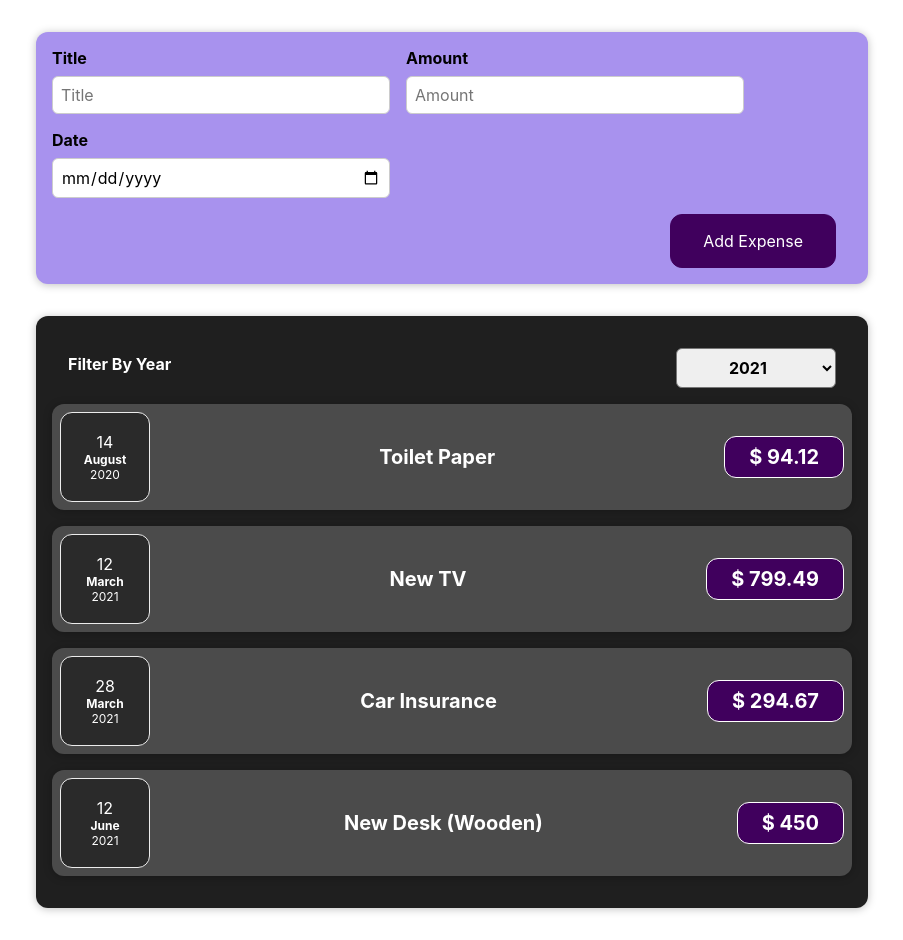
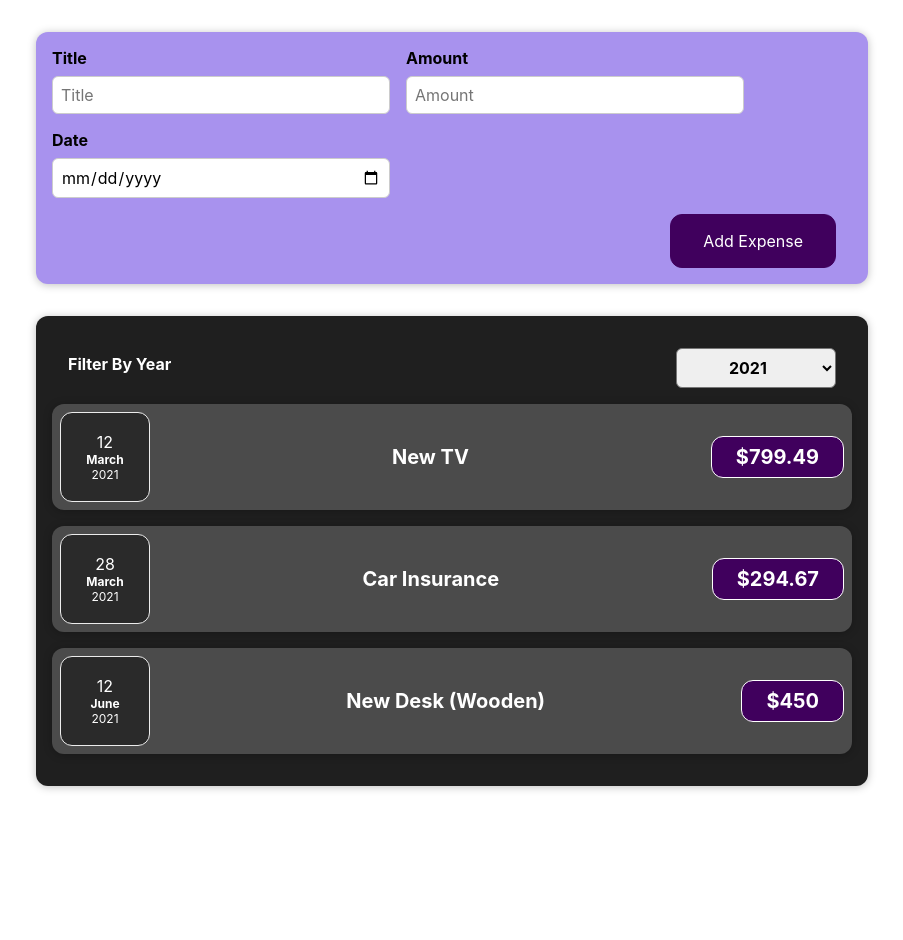
Before and after one commit to quill-tech/expense-tracker, a React (Create React App) app: page / in a window 1280 px wide. Shown: the whole page, without its empty margins (188-1091 px from the left). After the commit the page ends 818 px from the top, so only its background shows below. Built offline with nearby package versions, Linux system fonts and the light colour scheme.

Commit message:
Rendered conditional output

```diff
--- a/src/App.js
+++ b/src/App.js
@@ -1,9 +1,9 @@
+import React, { useState } from 'react'
 import './App.css'
 import { Expenses } from './components/ExpensesComponent/Expenses/Expenses.component'
 import NewExpense from './components/NewExpenses/NewExpense.component'
 
-function App() {
-  const expenses = [
+const INITIAL_EXPENSES = [
   {
     id: 'e1',
     title: 'Toilet Paper',
@@ -24,9 +24,10 @@ function App() {
     date: new Date(2021, 5, 12),
   },
 ]
-
+function App() {
+  const [expenses, setExpenses] = useState(INITIAL_EXPENSES)
   const addExpenseHandler = expense => {
-    console.log(expense)
+    setExpenses(prevExpenses => [expense, ...prevExpenses])
   }
   return (
     <div className='App'>
--- a/src/components/ExpensesComponent/ExpenseItem/ExpenseItem.component.jsx
+++ b/src/components/ExpensesComponent/ExpenseItem/ExpenseItem.component.jsx
@@ -1,4 +1,4 @@
-import React, { useState } from 'react'
+import React from 'react'
 import Card from '../../UI/Card/Card.components'
 import { ExpenseDate } from '../ExpenseDate/ExpenseDate.component'
 import './ExpenseItem.styles.css'
@@ -11,7 +11,7 @@ function ExpenseItem(props) {
       <div className='expense-item__description'>
         <h2>{props.title}</h2>
       </div>
-      <div className='expense-item__price'>$ {props.amount}</div>
+      <div className='expense-item__price'>${props.amount}</div>
     </Card>
   )
 }
--- a/src/components/ExpensesComponent/Expenses/Expenses.component.jsx
+++ b/src/components/ExpensesComponent/Expenses/Expenses.component.jsx
@@ -8,6 +8,23 @@ export const Expenses = ({ items }) => {
   const filterSelectedYearHandler = selectedYear => {
     setFilteredYear(selectedYear)
   }
+  /*
+   * To Filter Items by selected date
+   * Get year from Date object and convert it to string then compare to FilteredYear
+   */
+  const filterExpenseByDate = items.filter(
+    ({ date }) => date.getFullYear().toString() === filteredYear
+  )
+  // Output Conditional Contnet
+  let expensesContent = <p>No expense found.</p>
+  if (filterExpenseByDate.length !== 0) {
+    /* Map through filterExpenseByDate instead of the inital items */
+    expensesContent = filterExpenseByDate.map(
+      ({ title, amount, date, ...item }) => (
+        <ExpenseItem key={item.id} title={title} amount={amount} date={date} />
+      )
+    )
+  }
   return (
     <div>
       <Card className='expenses'>
@@ -15,14 +32,7 @@ export const Expenses = ({ items }) => {
           defaultYear={filteredYear}
           onFilterYear={filterSelectedYearHandler}
         />
-        {items.map(({ title, amount, date, ...item }) => (
-          <ExpenseItem
-            key={item.id}
-            title={title}
-            amount={amount}
-            date={date}
-          />
-        ))}
+        {expensesContent}
       </Card>
     </div>
   )
```
Also changed, not shown: Notes/Notes.txt. Lines whose indentation alone changed are shown as unchanged.
